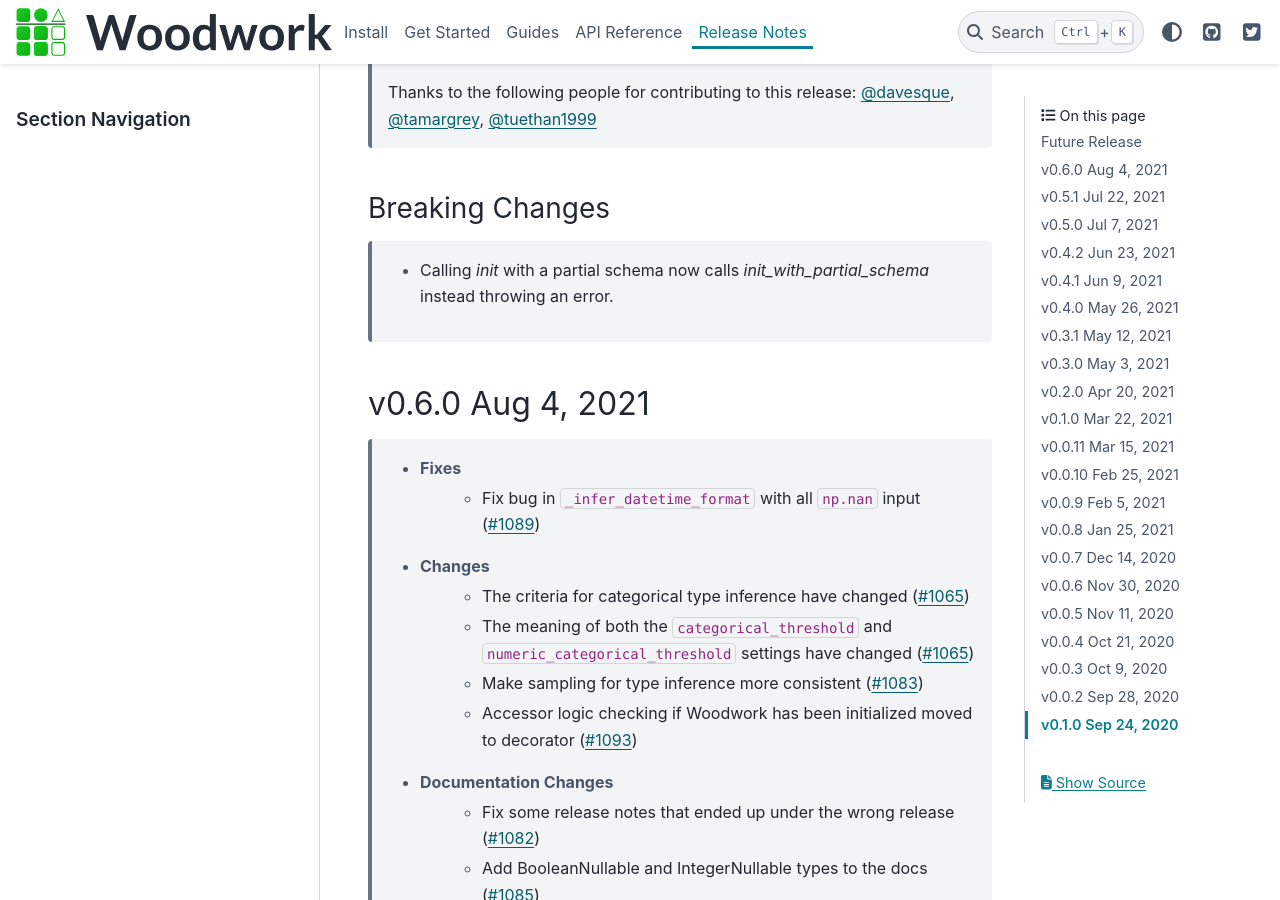
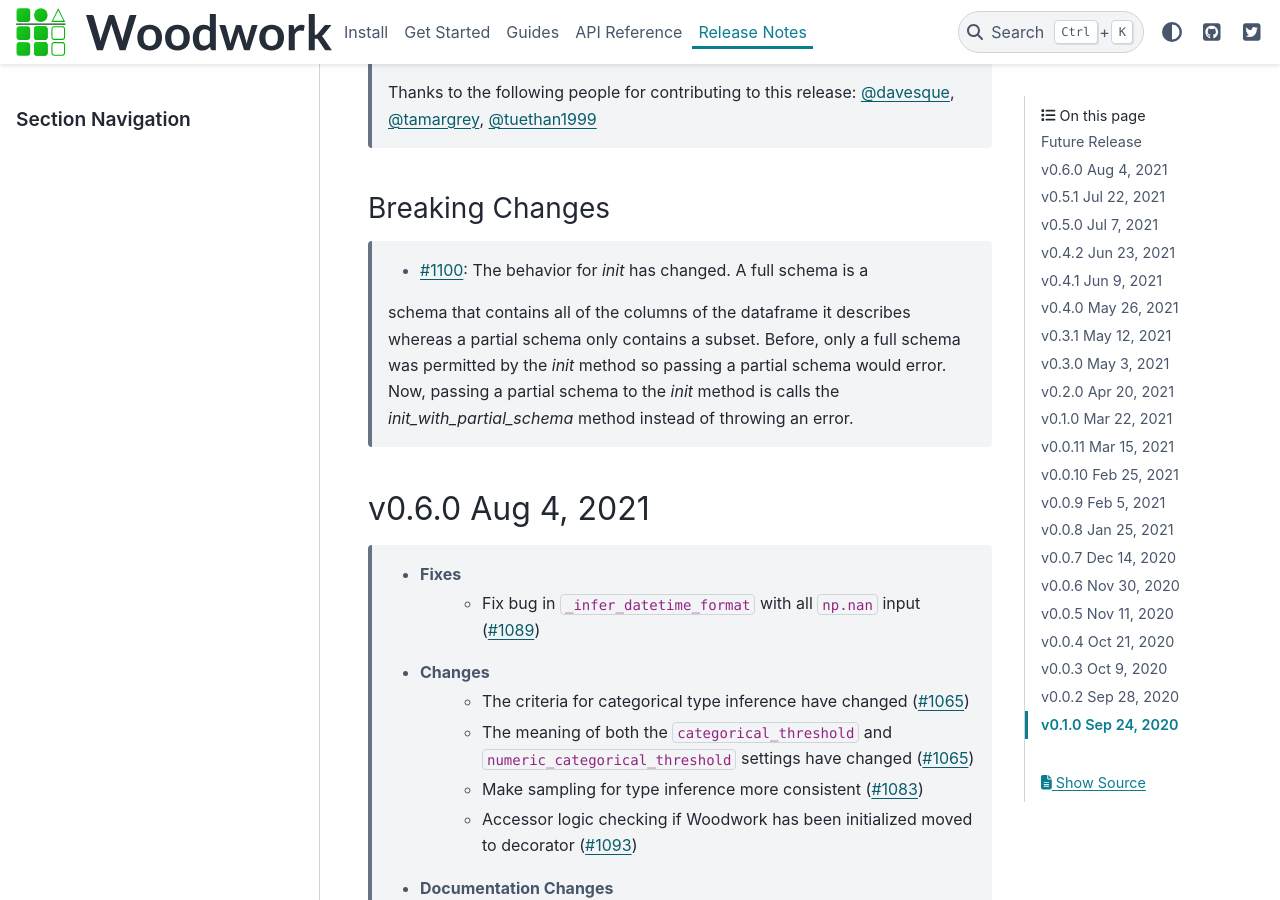
Before and after one commit to alteryx/woodwork, a Sphinx documentation site: the page built from docs/source/release_notes.rst, in a window 1280 px wide and 900 px high, scrolled down 546 px. Built offline with Sphinx 7.4.7 and the PyData theme 0.15.4, drawn with Linux system fonts in a browser that asks for light colours; comment, search, counter and statistics services are not loaded.

Commit message:
expand breaking change description

```diff
--- a/docs/source/release_notes.rst
+++ b/docs/source/release_notes.rst
@@ -19,8 +19,12 @@ Future Release
 
 Breaking Changes
 ++++++++++++++++
-    * Calling `init` with a partial schema now calls `init_with_partial_schema`
-      instead throwing an error.
+    * :pr:`1100`: The behavior for `init` has changed. A full schema is a
+    schema that contains all of the columns of the dataframe it describes
+    whereas a partial schema only contains a subset. Before, only a full
+    schema was permitted by the `init` method so passing a partial schema
+    would error. Now, passing a partial schema to the `init` method is calls
+    the `init_with_partial_schema` method instead of throwing an error.
 
 v0.6.0 Aug 4, 2021
 ==================
```
